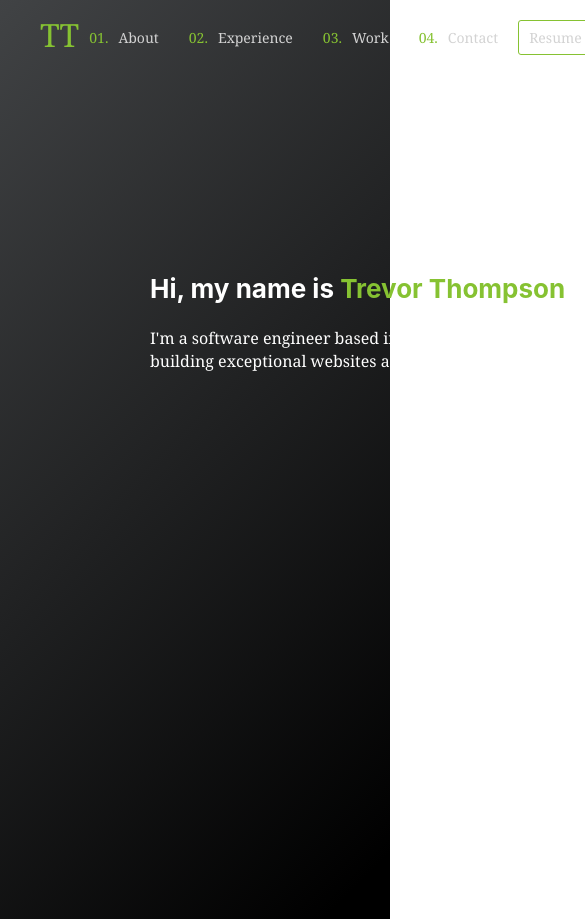
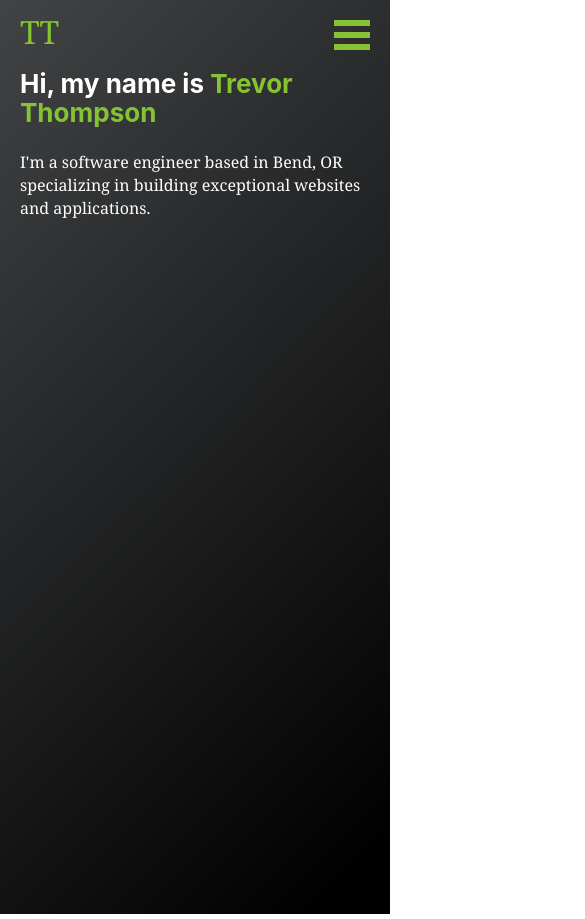
Before and after one commit to TrevorThomp/trevorthompson, a Gatsby site: page / in a window 390 px wide. Shown: the top 919 px of the page, 585 px wide, since content can reach past the window. Built offline with nearby package versions, Linux system fonts and the light colour scheme; Gatsby itself is replaced by a stand-in of ours; some packages are replaced by stand-ins of ours.

Commit message:
hamburger menu and header mobile styling

```diff
--- a/package.json
+++ b/package.json
@@ -17,6 +17,7 @@
     "gatsby-transformer-sharp": "^2.5.2",
     "prop-types": "^15.7.2",
     "react": "^16.12.0",
+    "react-burger-menu": "^2.6.13",
     "react-dom": "^16.12.0",
     "react-helmet": "^6.0.0",
     "react-transition-group": "^4.4.1",
--- a/src/components/header.js
+++ b/src/components/header.js
@@ -4,13 +4,18 @@ import React from "react";
 import styled from "styled-components";
 import { Nav } from "./";
 import { theme } from "../styles";
-const { colors, fontSizes } = theme;
+const { colors, fontSizes, hamburgerStyles } = theme;
+import { stack as Menu } from "react-burger-menu";
 
 const StyledHeader = styled.header`
 	display: flex;
 	justify-content: space-between;
 	align-items: center;
 	padding: 20px 40px;
+
+	@media (max-width: 728px) {
+		padding: 20px;
+	}
 `;
 
 const StyledLink = styled(Link)`
@@ -19,12 +24,37 @@ const StyledLink = styled(Link)`
 	text-decoration: none;
 `;
 
+const StyledOuterContainer = styled.div`
+	@media (min-width: 728px) {
+		display: none;
+	}
+`;
+
 const Header = ({ siteTitle }) => (
 	<StyledHeader>
 		<div>
 			<StyledLink to="/">{siteTitle}</StyledLink>
 		</div>
 		<Nav />
+		<StyledOuterContainer>
+			<Menu disableCloseOnEsc styles={hamburgerStyles} right width={200}>
+				<a id="home" className="menu-item" href="/">
+					Home
+				</a>
+				<a id="about" className="menu-item" href="/about">
+					About
+				</a>
+				<a id="experience" className="menu-item" href="/contact">
+					Experience
+				</a>
+				<a className="menu-item--small" href="">
+					Work
+				</a>
+				<a id="contact" className="menu-item--small" href="">
+					Contact
+				</a>
+			</Menu>
+		</StyledOuterContainer>
 	</StyledHeader>
 );
 
--- a/src/components/layout.js
+++ b/src/components/layout.js
@@ -3,7 +3,7 @@ import PropTypes from "prop-types";
 import { useStaticQuery, graphql } from "gatsby";
 import styled from "styled-components";
 import { theme } from "../styles";
-const { colors, fontSizes } = theme;
+const { colors, fontSizes, hamburgerStyles } = theme;
 
 const StyledContent = styled.div`
 	color: white;
@@ -14,6 +14,10 @@ const StyledContent = styled.div`
 		${colors.slateGray} 100%
 	);
 	min-height: 100vh;
+
+	@media (max-width: 728px) {
+		width: 100%;
+	}
 `;
 
 import Header from "./header";
--- a/src/components/nav.js
+++ b/src/components/nav.js
@@ -8,6 +8,10 @@ const { colors, fontSizes, borderRadius } = theme;
 const StyledNav = styled.nav`
 	display: flex;
 	counter-reset: item 0;
+
+	@media (max-width: 728px) {
+		display: none;
+	}
 `;
 
 const StyledList = styled.ol`
--- a/src/pages/index.js
+++ b/src/pages/index.js
@@ -13,6 +13,10 @@ const StyledMain = styled.main`
 	min-height: 100vh;
 	padding-top: 200px;
 	padding-bottom: 200px;
+
+	@media (max-width: 728px) {
+		padding: 0 20px;
+	}
 `;
 
 const StyledSpan = styled.span`
@@ -21,12 +25,15 @@ const StyledSpan = styled.span`
 
 const StyledSection = styled.section`
 	width: 500px;
+
+	@media (max-width: 728px) {
+		width: 100%;
+	}
 `;
 
 const IndexPage = ({ data }) => {
 	const { hero } = data;
 	const { frontmatter } = hero.edges[0].node;
-	console.log(frontmatter);
 	return (
 		<Layout>
 			<StyledMain>
--- a/src/styles/theme.js
+++ b/src/styles/theme.js
@@ -23,6 +23,55 @@ const theme = {
 		h1: "32px",
 	},
 
+	hamburgerStyles: {
+		bmBurgerButton: {
+			position: "relative",
+			width: "36px",
+			height: "30px",
+		},
+		bmBurgerBars: {
+			background: "#86C232",
+		},
+		bmBurgerBarsHover: {
+			background: "#a90000",
+		},
+		bmCrossButton: {
+			height: "24px",
+			width: "24px",
+		},
+		bmCross: {
+			background: "#bdc3c7",
+		},
+		bmMenuWrap: {
+			position: "fixed",
+			top: "0",
+			height: "100%",
+		},
+		bmMenu: {
+			background: "#373a47",
+			padding: "2.5em 1.5em 0",
+			fontSize: "1.15em",
+		},
+		bmMorphShape: {
+			fill: "#373a47",
+		},
+		bmItemList: {
+			display: "flex",
+			flexDirection: "column",
+			color: "red",
+			padding: "0.8em",
+		},
+		bmItem: {
+			color: "#86C232",
+			display: "inline-block",
+			textDecoration: "none",
+			outline: "none",
+		},
+		bmOverlay: {
+			background: "rgba(0, 0, 0, 0.3)",
+		},
+	},
+
 	borderRadius: "3px",
 	transition: "all 0.25s cubic-bezier(0.645, 0.045, 0.355, 1)",
 };
--- a/src/utils/index.js
+++ b/src/utils/index.js
@@ -1,3 +1,4 @@
+// https://stackoverflow.com/questions/5623838/rgb-to-hex-and-hex-to-rgb
 export const hex2rgba = (hex, alpha = 1) => {
 	const [r, g, b] = hex.match(/\w\w/g).map((x) => parseInt(x, 16));
 	return `rgba(${r},${g},${b},${alpha})`;
```
Also changed, not shown: 1 other file.
